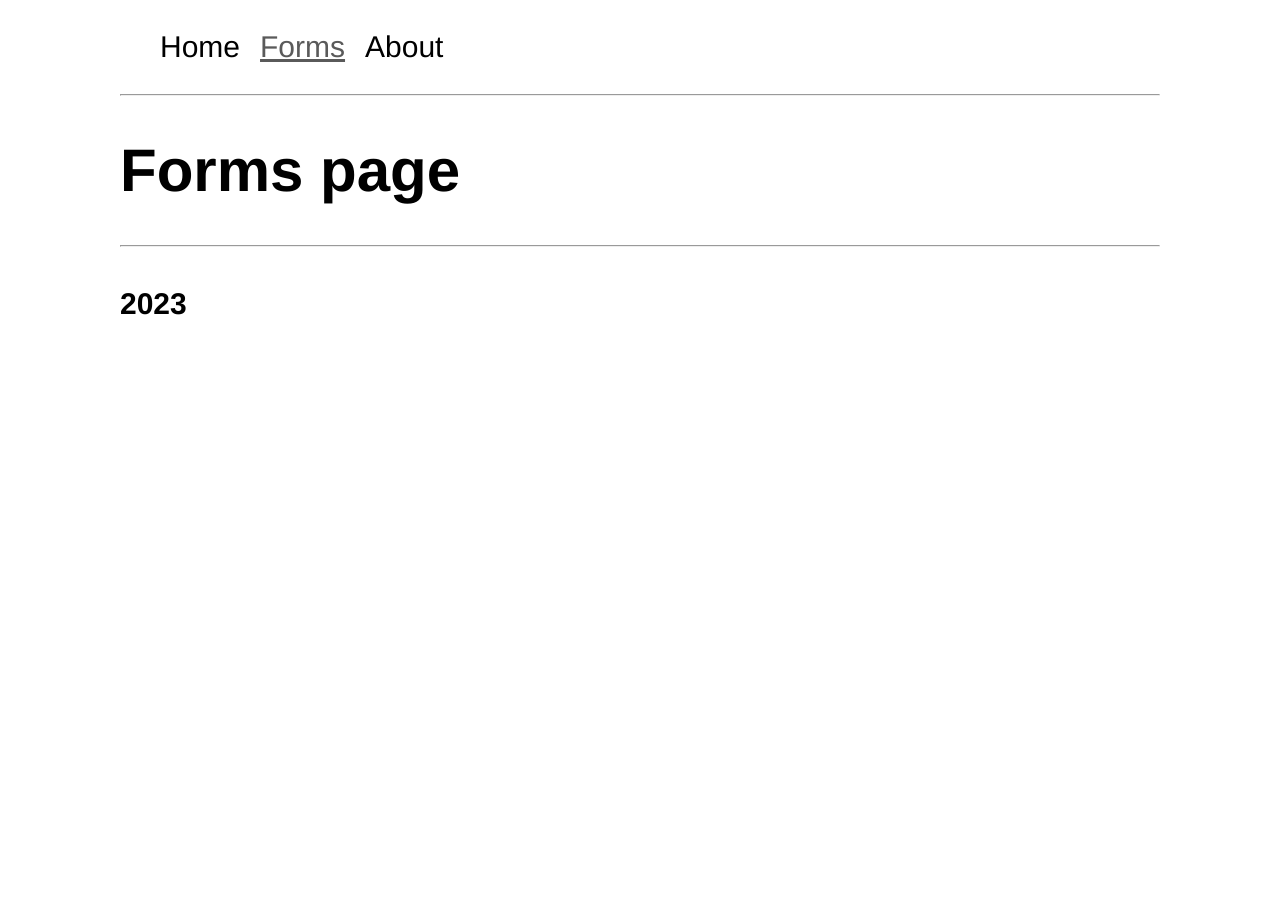
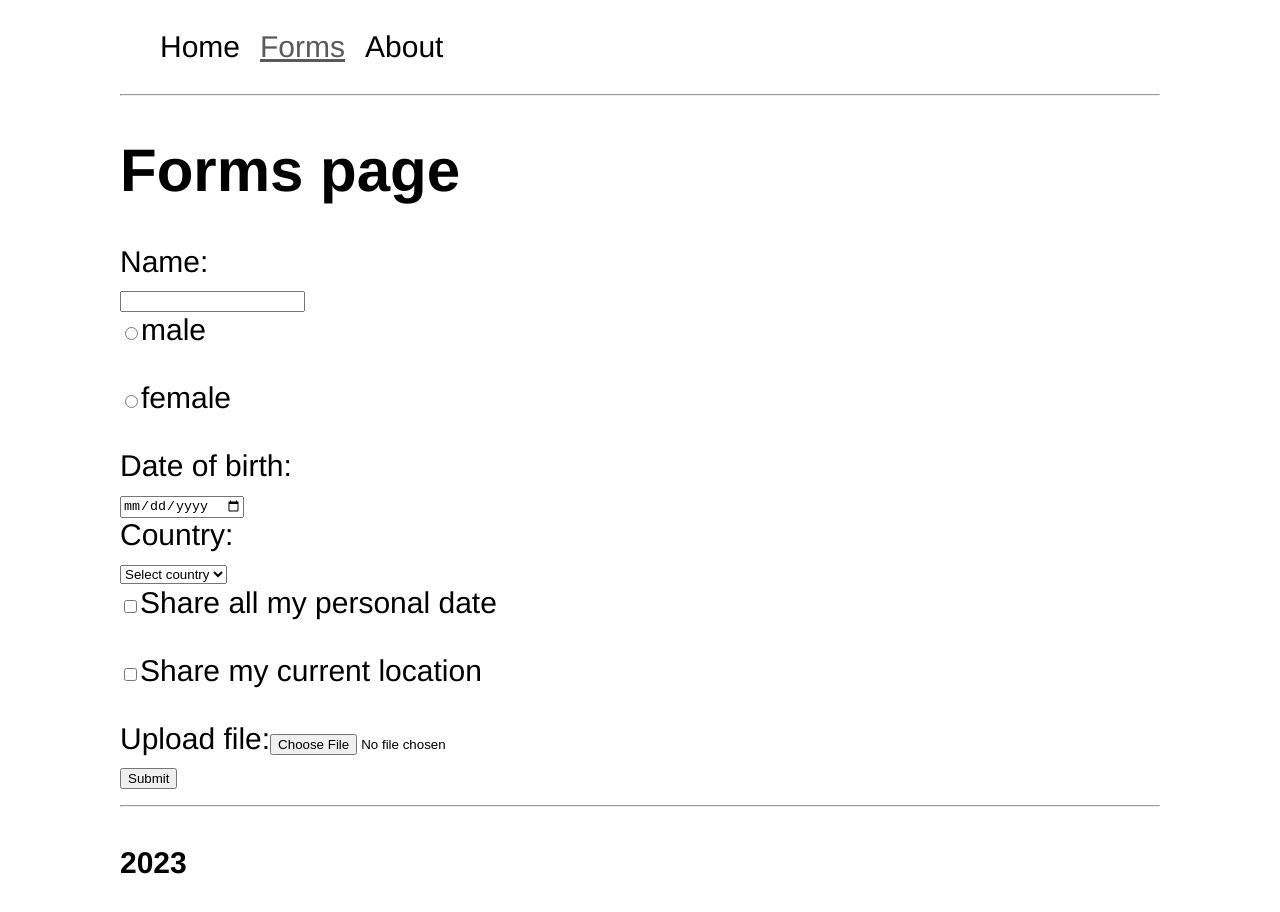
Before and after one commit to te1epuz/react-rss, a React (Vite) app: page /forms in a window 1280 px wide. Shown: the top 912 px of the page. Before the commit the page ends 800 px from the top, so only its background shows below. Built offline with nearby package versions, Linux system fonts and the light colour scheme.

Commit message:
feat: add form basic inputs

```diff
--- a/src/pages/Forms.tsx
+++ b/src/pages/Forms.tsx
@@ -1,10 +1,86 @@
-import React from 'react';
+import React, { RefObject } from 'react';
+import { TFormData } from '../services/types';
 
 class Forms extends React.Component {
+  formData: TFormData = {
+    name: React.createRef(),
+    radioMale: React.createRef(),
+    radioFemale: React.createRef(),
+    date: React.createRef(),
+    country: React.createRef(),
+    checkbox1: React.createRef(),
+    checkbox2: React.createRef(),
+    file: React.createRef(),
+  };
+
+  inputName: RefObject<HTMLInputElement> = React.createRef();
+
+  handleSubmit(event: React.FormEvent<HTMLFormElement>) {
+    event.preventDefault();
+    console.log('name:', this.formData.name.current?.value);
+    console.log('male:', this.formData.radioMale.current?.checked);
+    console.log('female:', this.formData.radioFemale.current?.checked);
+    console.log('date:', this.formData.date.current?.value);
+    console.log('country:', this.formData.country.current?.value);
+    console.log('checkbox1:', this.formData.checkbox1.current?.checked);
+    console.log('checkbox2:', this.formData.checkbox2.current?.checked);
+    console.log('file:', this.formData.file.current?.value);
+  }
+
   render() {
     return (
       <main>
         <h1>Forms page</h1>
+        <form onSubmit={this.handleSubmit.bind(this)}>
+          <label>
+            Name: <br />
+            <input type="text" ref={this.formData.name} />
+          </label>
+          <br />
+          <label>
+            <input name="gender" type="radio" ref={this.formData.radioMale} />
+            male <br />
+          </label>
+          <br />
+          <label>
+            <input name="gender" type="radio" ref={this.formData.radioFemale} />
+            female <br />
+          </label>
+          <br />
+          <label>
+            Date of birth: <br />
+            <input type="date" ref={this.formData.date} />
+          </label>
+          <br />
+          <label>
+            Country: <br />
+            <select defaultValue="none" ref={this.formData.country}>
+              <option value="none" disabled>
+                Select country
+              </option>
+              <option value="Uganda">Uganda</option>
+              <option value="Eritrea">Eritrea</option>
+              <option value="Venezuela">Venezuela</option>
+            </select>
+          </label>
+          <br />
+          <label>
+            <input type="checkbox" ref={this.formData.checkbox1} />
+            Share all my personal date <br />
+          </label>
+          <br />
+          <label>
+            <input type="checkbox" ref={this.formData.checkbox2} />
+            Share my current location <br />
+          </label>
+          <br />
+          <label>
+            Upload file:
+            <input type="file" ref={this.formData.file} />
+          </label>
+          <br />
+          <button>Submit</button>
+        </form>
       </main>
     );
   }
```
Also changed, not shown: src/services/types.ts (+13 -0 lines).
